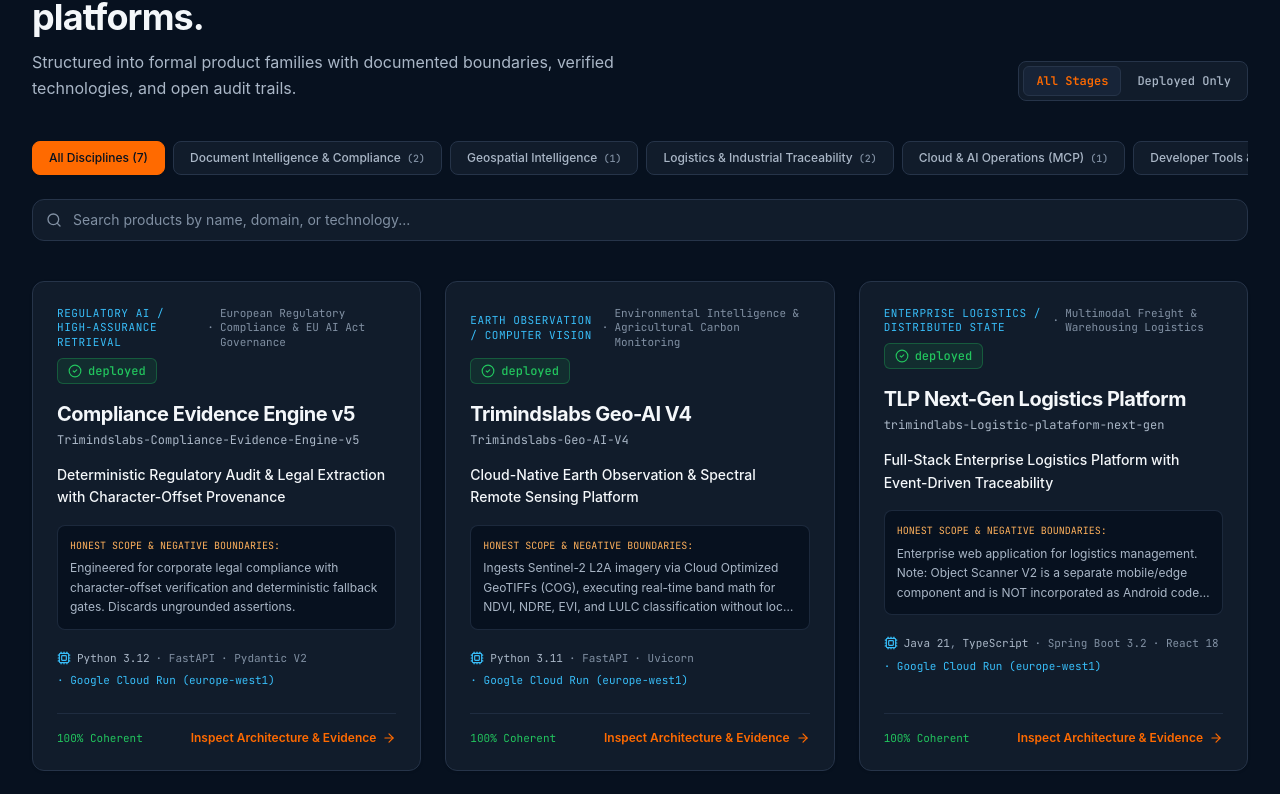
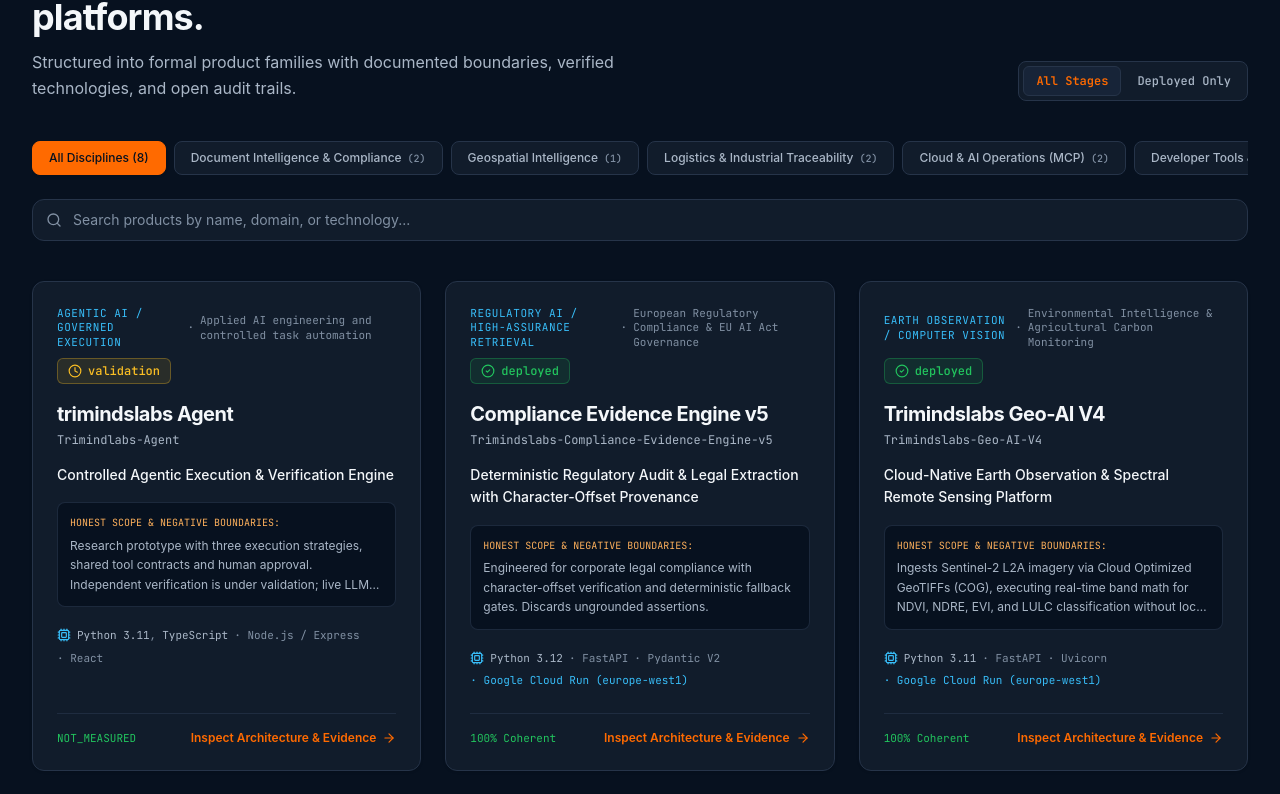
Before and after one commit to RodrigoDiasDeOliveira/Trimindslabs-corporate-website-v4, a React (Vite) app: page / in a window 1280 px wide. Shown: the part 2814-3608 px from the top of the page. Built offline with nearby package versions, Linux system fonts and the light colour scheme; no server answers.

Commit message:
feat: add trimindslabs Agent to existing product catalog

```diff
--- a/src/domain/canonicalData.ts
+++ b/src/domain/canonicalData.ts
@@ -157,6 +157,184 @@ export const productFamilies: ProductFamily[] = [
 
 export const canonicalProducts: Product[] = [
   {
+    "id": "trimindslabs-agent",
+    "familyId": "cloud_ops",
+    "name": "trimindslabs Agent",
+    "canonicalName": "Trimindlabs-Agent",
+    "subtitle": {
+      "en": "Controlled Agentic Execution & Verification Engine",
+      "pt": "Motor de Execução Agêntica Controlada e Verificação",
+      "es": "Motor de Ejecución Agéntica Controlada y Verificación"
+    },
+    "domain": "cloud_ops",
+    "tag": "Agentic AI / Governed Execution",
+    "sector": {
+      "en": "Applied AI engineering and controlled task automation",
+      "pt": "Engenharia de IA aplicada e automação controlada de tarefas",
+      "es": "Ingeniería de IA aplicada y automatización controlada de tareas"
+    },
+    "truthStatus": "partial",
+    "operationalStage": "validation",
+    "publicationStatus": "published",
+    "honestScope": {
+      "en": "Research prototype with three execution strategies, shared tool contracts and human approval. Independent verification is under validation; live LLM and neural retrieval are not yet verified. External transactions are simulated.",
+      "pt": "Protótipo de pesquisa com três estratégias de execução, contratos compartilhados e aprovação humana. Verificação independente em validação; LLM real e recuperação neural ainda não verificados. Transações externas simuladas.",
+      "es": "Prototipo de investigación con tres estrategias de ejecución, contratos compartidos y aprobación humana. Verificación independiente en validación; LLM real y recuperación neuronal aún no verificados. Transacciones externas simuladas."
+    },
+    "whatItProves": {
+      "en": "Demonstrates a modular approach to comparing execution strategies under shared governance in a controlled sandbox.",
+      "pt": "Demonstra uma abordagem modular para comparar estratégias de execução sob governança comum em sandbox controlado.",
+      "es": "Demuestra un enfoque modular para comparar estrategias de ejecución bajo gobernanza común en un entorno controlado."
+    },
+    "problem": {
+      "en": "Unrestricted agent autonomy can create unnecessary model calls, unsupported success claims and unsafe actions.",
+      "pt": "Autonomia irrestrita pode gerar chamadas desnecessárias ao modelo, declarações de sucesso sem evidência e ações inseguras.",
+      "es": "La autonomía sin restricciones puede generar llamadas innecesarias al modelo, declaraciones de éxito sin evidencia y acciones inseguras."
+    },
+    "context": {
+      "en": "Applied research prioritizing precision, performance, security and reliability over unrestricted autonomy.",
+      "pt": "Pesquisa aplicada que prioriza precisão, performance, segurança e confiabilidade em vez de autonomia irrestrita.",
+      "es": "Investigación aplicada que prioriza precisión, rendimiento, seguridad y fiabilidad frente a la autonomía sin restricciones."
+    },
+    "architecture": {
+      "overview": "Model-independent context and strategy engine with shared governed execution; independent verification layer under validation.",
+      "components": [
+        "Context Builder, budget and provenance",
+        "Working, episodic and semantic memory contracts; SQLite FTS5 lexical retrieval",
+        "ReAct, Plan-and-Execute and deterministic workflows; bounded reflection",
+        "Model and tool registries; shared contracts, risk gates and human approval",
+        "Independent verification and evidence registry (under validation)"
+      ],
+      "diagramText": "Objective → Context → Strategy → Governed Tool Execution → Observation → Independent Verification (under validation) → Result"
+    },
+    "realArchitectureVerification": {
+      "documented": "Sprint 0–3 engineering reports and ADR-001–007; Sprint 4 implementation under validation.",
+      "implemented": "Python backend, model adapters, SQLite FTS5, three strategies, shared execution pipeline and SSE workbench.",
+      "presentedOnSite": "Controlled research prototype; no production or live model performance claim.",
+      "coherenceScore": "NOT_MEASURED"
+    },
+    "realTechnologies": {
+      "languages": [
+        "Python 3.11",
+        "TypeScript"
+      ],
+      "frameworks": [
+        "Node.js / Express",
+        "React",
+        "Tailwind CSS"
+      ],
+      "libraries": [
+        "Google GenAI SDK (adapter; live execution pending)"
+      ],
+      "databases": [
+        "SQLite",
+        "SQLite FTS5 / BM25"
+      ],
+      "apis": [
+        "REST",
+        "Server-Sent Events"
+      ],
+      "testing": [
+        "Python unittest",
+        "TypeScript type checking"
+      ],
+      "observability": [
+        "Execution events",
+        "Context manifests",
+        "Strategy metrics"
+      ]
+    },
+    "repository": {
+      "name": "Trimindlabs-Agent",
+      "isPrivate": true,
+      "visibilityBadge": "PRIVATE_REPOSITORY",
+      "url": "https://github.com/RodrigoDiasDeOliveira/Trimindlabs-Agent",
+      "testSuiteStatus": "41/41 REPORTED (Sprint 3; sandbox)",
+      "ciCdPipeline": "NOT_VERIFIED",
+      "adrReferences": [
+        "ADR-001",
+        "ADR-002",
+        "ADR-003",
+        "ADR-004",
+        "ADR-005",
+        "ADR-006",
+        "ADR-007"
+      ]
+    },
+    "engineering": {
+      "en": [
+        "Explicit strategy selection and bounded execution",
+        "Shared risk and approval pipeline",
+        "Separate planner completion from evidence-based verification (under validation)"
+      ],
+      "pt": [
+        "Seleção explícita de estratégias e execução limitada",
+        "Pipeline compartilhado de risco e aprovação",
+        "Separação entre conclusão do planejador e verificação por evidências (em validação)"
+      ],
+      "es": [
+        "Selección explícita de estrategias y ejecución acotada",
+        "Pipeline compartido de riesgo y aprobación",
+        "Separación entre finalización del planificador y verificación por evidencias (en validación)"
+      ]
+    },
+    "evolution": {
+      "en": "From a ReAct baseline to model-independent context engineering and multiple execution strategies; independent verification in progress.",
+      "pt": "Da baseline ReAct à engenharia de contexto independente de modelos e múltiplas estratégias; verificação independente em andamento.",
+      "es": "De la base ReAct a la ingeniería de contexto independiente de modelos y múltiples estrategias; verificación independiente en curso."
+    },
+    "challenges": {
+      "en": [
+        "Validate live model and neural retrieval runtime",
+        "Strengthen isolation, recovery and idempotency",
+        "Benchmark accuracy, latency and resource consumption under comparable conditions"
+      ],
+      "pt": [
+        "Validar LLM real e recuperação neural em runtime",
+        "Reforçar isolamento, recuperação e idempotência",
+        "Medir precisão, latência e consumo em condições comparáveis"
+      ],
+      "es": [
+        "Validar LLM real y recuperación neuronal en ejecución",
+        "Reforzar aislamiento, recuperación e idempotencia",
+        "Medir precisión, latencia y consumo en condiciones comparables"
+      ]
+    },
+    "decisions": [
+      {
+        "decision": "Use deterministic mechanisms where sufficient.",
+        "rationale": "Reduce unnecessary probabilistic decisions and model calls."
+      },
+      {
+        "decision": "Keep authorization outside the model.",
+        "rationale": "Preserve human governance and shared policy enforcement."
+      }
+    ],
+    "results": [
+      {
+        "metric": "Execution strategies",
+        "value": "3",
+        "description": "ReAct, Plan-and-Execute and deterministic workflow tested in sandbox."
+      },
+      {
+        "metric": "Sprint 3 regression suite",
+        "value": "41/41 reported",
+        "description": "Mock models and simulated transactions; not independently rerun."
+      },
+      {
+        "metric": "Live performance",
+        "value": "NOT_MEASURED",
+        "description": "No live LLM benchmark or production runtime verified."
+      }
+    ],
+    "evidence": {
+      "en": "Sprint 3 completion report and repository inspection at e6c1b5e; Sprint 4 acceptance pending.",
+      "pt": "Relatório da Sprint 3 e inspeção do repositório no commit e6c1b5e; aceite da Sprint 4 pendente.",
+      "es": "Informe de Sprint 3 e inspección del repositorio en e6c1b5e; aceptación de Sprint 4 pendiente."
+    },
+    "deployment": null
+  },
+  {
     id: 'compliance-evidence-engine-v5',
     familyId: 'compliance',
     name: 'Compliance Evidence Engine v5',
```
